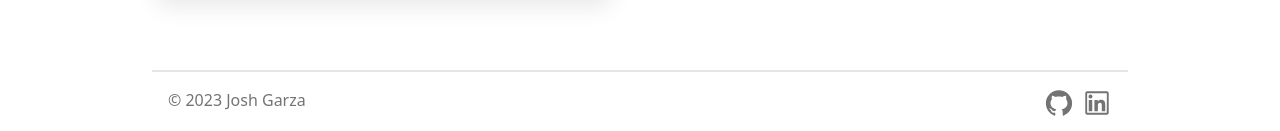
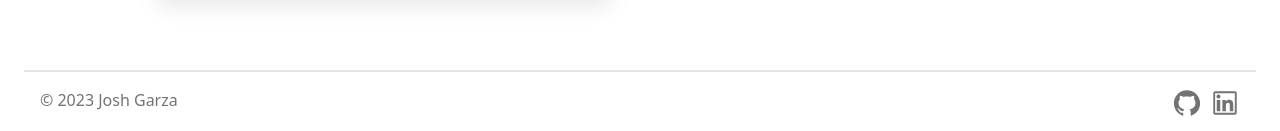
Before and after one commit to joshgarza/portfolio, a Next.js app: page / in a window 1280 px wide. Shown: the part 3203-3334 px from the top of the page. Built offline with nearby package versions, Linux system fonts and the light colour scheme.

Commit message:
Fixed footer width

```diff
--- a/components/Footer.tsx
+++ b/components/Footer.tsx
@@ -3,7 +3,7 @@ import { AiOutlineGithub, AiOutlineLinkedin } from "react-icons/ai";
 
 export const Footer = () => {
   return (
-    <footer className="mx-auto max-w-3xl px-4 sm:px-6 md:max-w-5xl">
+    <footer className="mx-auto px-4 sm:px-6">
       <hr className="w-full h-0.5 mx-auto mt-20 bg-neutral-200 border-0"></hr>
       <div className="mx-auto p-4 flex flex-col text-center text-neutral-900 space-y-2 md:flex-row md:justify-between md:space-y-0">
         <div className="text-neutral-500 dark:text-neutral-100">
```
